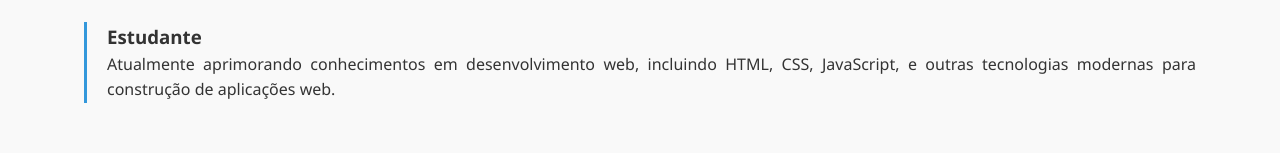
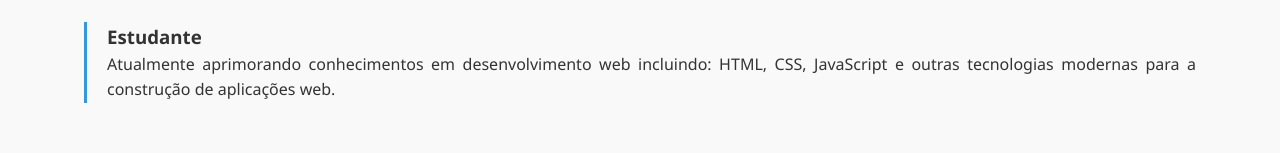
Before and after one commit to LisioSouza/geracao-tech-2.0, a plain HTML site: page index.html in a window 1280 px wide. Shown: the part 1307-1460 px from the top of the page. Drawn offline with Linux system fonts and the light colour scheme.

Commit message:
Atividade prática: criando um portfólio simples - atualização

```diff
--- a/index.html
+++ b/index.html
@@ -215,7 +215,7 @@
                 </div>
                 <div style="border-left: 3px solid var(--primary-color); padding-left: 20px; margin-bottom: 25px;text-align: justify;">
                     <h3>Estudante</h3>
-                    <p>Atualmente aprimorando conhecimentos em desenvolvimento web, incluindo HTML, CSS, JavaScript, e outras tecnologias modernas para construção de aplicações web.</p>
+                    <p>Atualmente aprimorando conhecimentos em desenvolvimento web incluindo: HTML, CSS, JavaScript e outras tecnologias modernas para a construção de aplicações web.</p>
                 </div>
             </div>
         </section>
```
